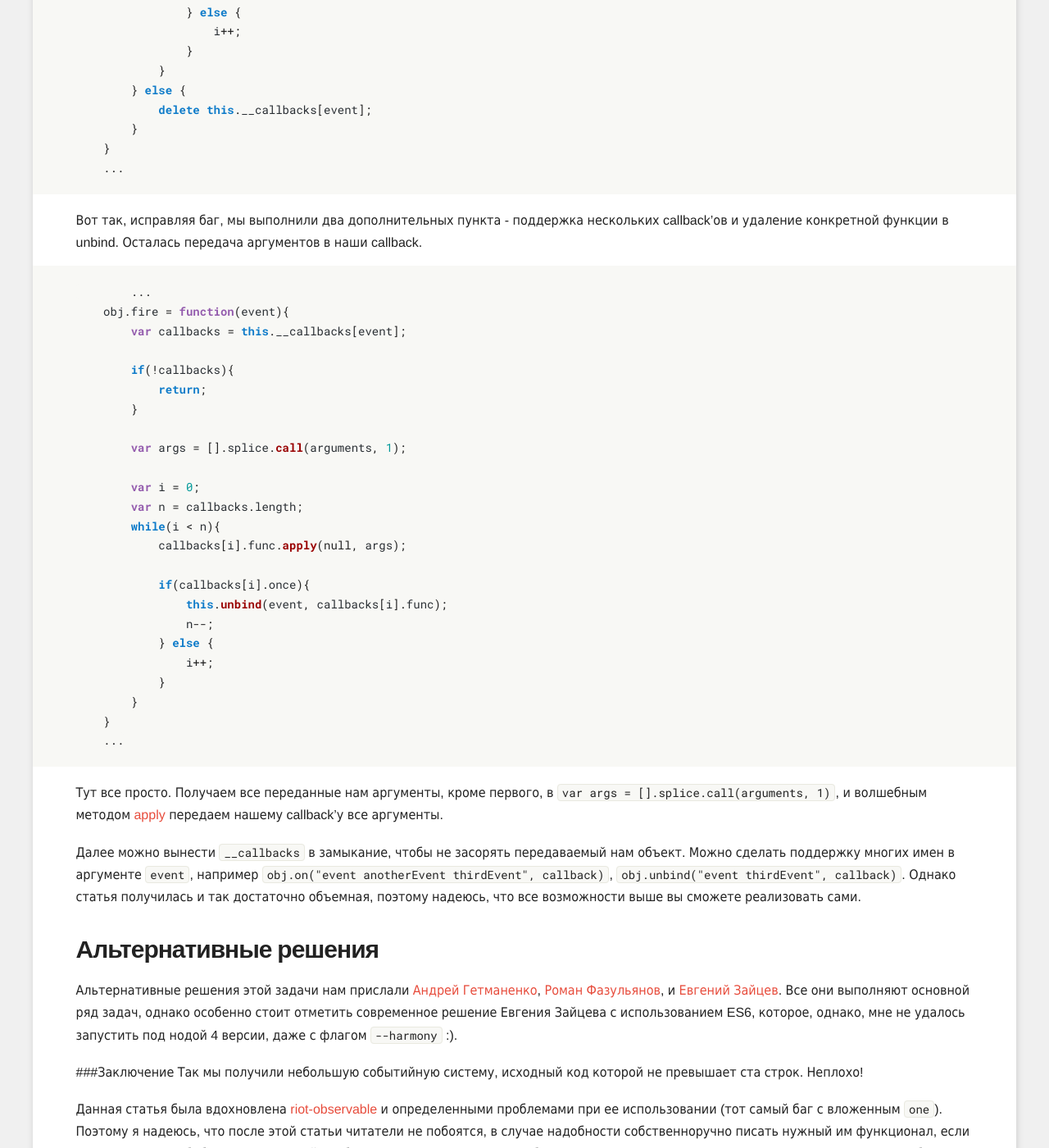
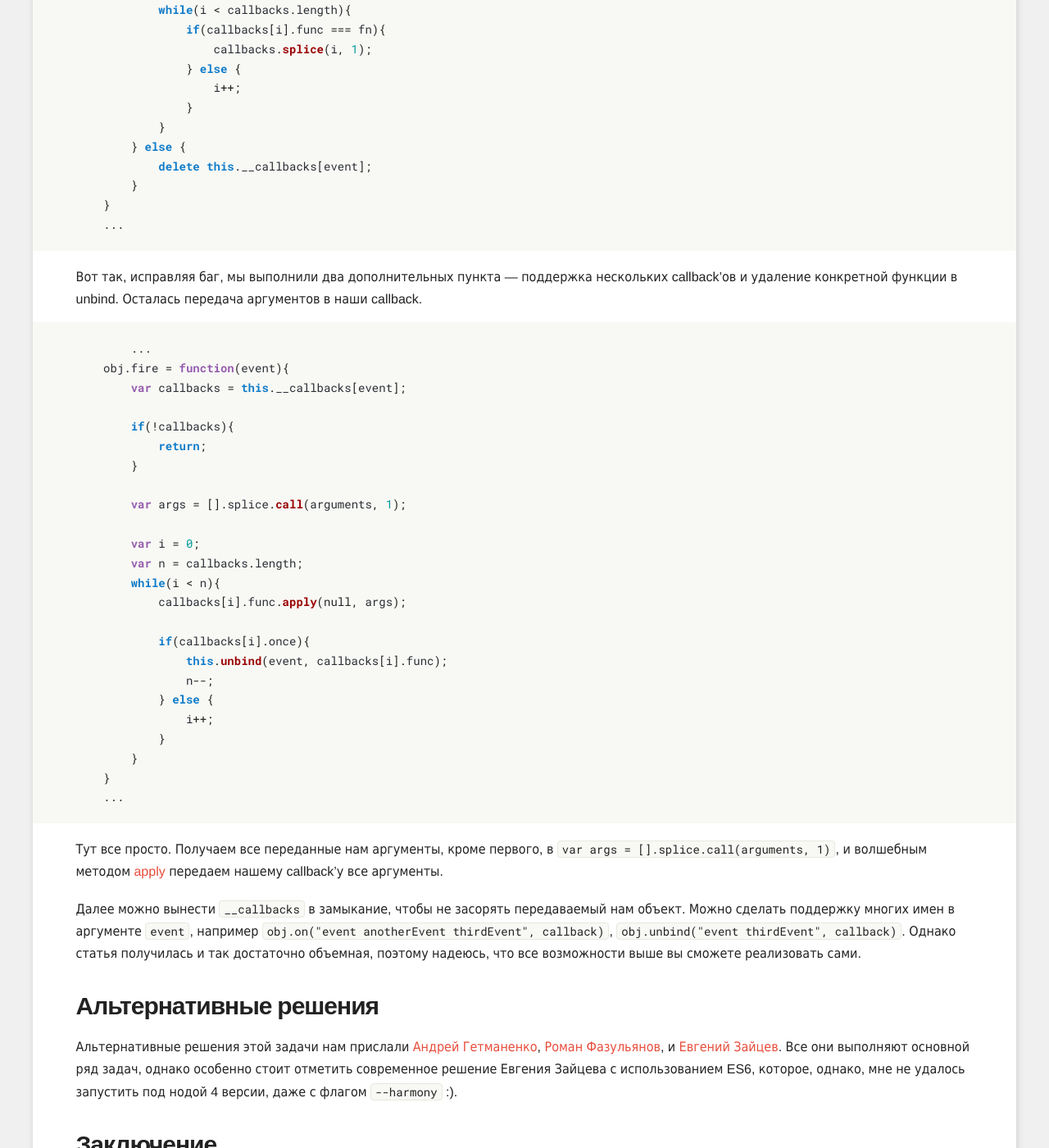
Before and after one commit to rtivital/jsraccoon, a Jekyll site: the page built from _posts/2016-02-11-exercise-observable.md, in a window 1280 px wide and 1400 px high, scrolled down 5190 px. Shown: the whole window at 82% size. Built offline with Jekyll 4.4.1, drawn with Linux system fonts in a browser that asks for light colours; nearby versions of some CDN libraries; comment, search, counter and statistics services are not loaded; some of the changed text lies outside the part shown.

Commit message:
fix headers

```diff
--- a/_posts/2016-02-11-exercise-observable.md
+++ b/_posts/2016-02-11-exercise-observable.md
@@ -51,7 +51,7 @@
 obj.fire("event", 1, 2); // 3
 {% endhighlight %}
 
-###Решение.
+### Решение
 Написать базовый вариант довольно просто.
 
 {% highlight javascript %}
@@ -208,7 +208,7 @@
     ...
 {% endhighlight %}
 
-Вот так, исправляя баг, мы выполнили два дополнительных пункта - поддержка нескольких callback'ов и удаление конкретной функции в unbind. Осталась передача аргументов в наши callback.
+Вот так, исправляя баг, мы выполнили два дополнительных пункта — поддержка нескольких callback'ов и удаление конкретной функции в unbind. Осталась передача аргументов в наши callback.
 
 {% highlight javascript %}
 	...
@@ -245,7 +245,8 @@
 
 Альтернативные решения этой задачи нам прислали [Андрей Гетманенко](https://gist.github.com/XXimiCC/fea65361da5e2d4f63b4), [Роман Фазульянов](https://github.com/romanfazulianov/observer-sample/blob/master/observable.js), и [Евгений Зайцев](https://gist.github.com/overhawlin/31b24d63a315bafc698d). Все они выполняют основной ряд задач, однако особенно стоит отметить современное решение Евгения Зайцева с использованием ES6, которое, однако, мне не удалось запустить под нодой 4 версии, даже с флагом `--harmony` :).
 
-###Заключение
+### Заключение
+
 Так мы получили небольшую событийную систему, исходный код которой не превышает ста строк. Неплохо!
 
 Данная статья была вдохновлена [riot-observable](https://github.com/riot/observable) и определенными проблемами при ее использовании (тот самый баг с вложенным `one`). Поэтому я надеюсь, что после этой статьи читатели не побоятся, в случае надобности собственноручно писать нужный им функционал, если в существующих библиотеках они найдут баги, которые тормозят разработку. И после этого, конечно, отправят Pull Request в эту либу.
```
